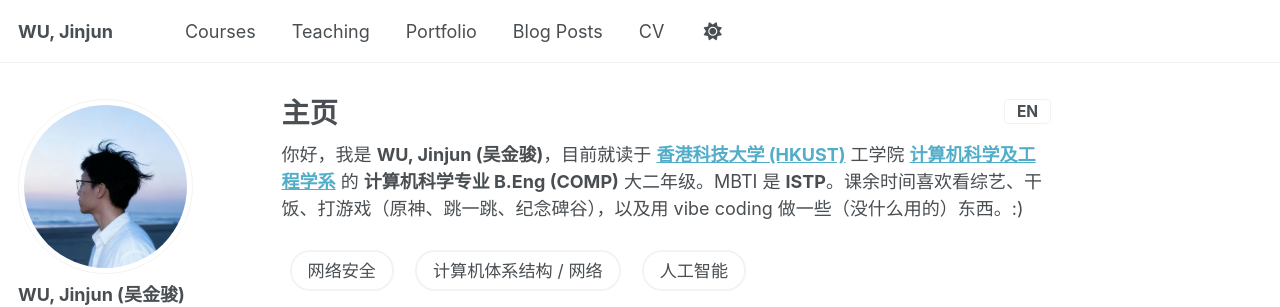
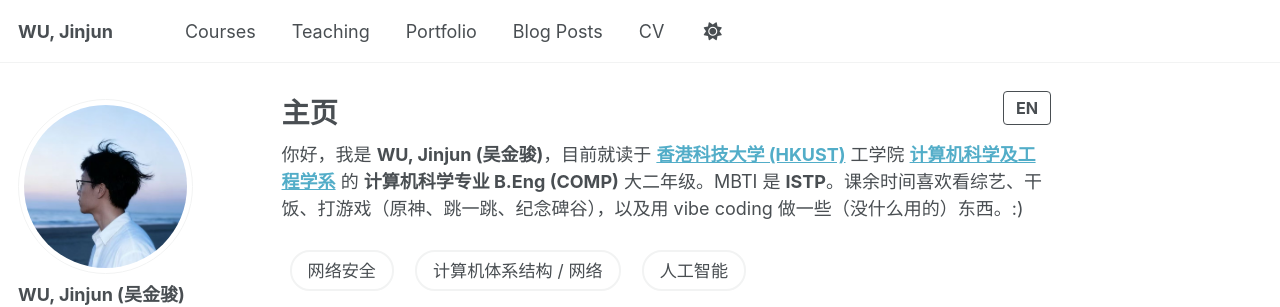
Before and after one commit to WuJinjun-cmd/WuJinjun-cmd.github.io, a Jekyll site: the page built from _pages/about-zh.md, in a window 1280 px wide. Shown: the top 307 px of the page. Built offline with Jekyll 4.4.1, drawn with Linux system fonts in a browser that asks for light colours; a style sheet for code colours, icons or effects is not loaded.

Commit message:
Fix title for WeChat sharing, update language toggle border color

```diff
--- a/_pages/about-zh.md
+++ b/_pages/about-zh.md
@@ -1,9 +1,10 @@
 ---
 permalink: /zh/
-title: '主页 <a href="/" style="float:right; font-size:0.55em; font-weight:bold; border:1.5px solid var(--global-border-color,#ccc); border-radius:4px; padding:4px 12px; color:var(--global-text-color,#333); text-decoration:none;">EN</a>'
+title: "主页"
 author_profile: true
 ---
 
+<div style="float:right; margin-top:-2.8em; margin-bottom:0.5em;"><a href="/" style="display:inline-block; border:1.5px solid var(--global-text-color,#333); border-radius:4px; padding:4px 12px; font-weight:bold; font-size:0.9em; color:var(--global-text-color,#333); text-decoration:none;">EN</a></div>
 
 你好，我是 **WU, Jinjun (吴金骏)**，目前就读于 **[香港科技大学 (HKUST)](https://hkust.edu.hk/)** 工学院 **[计算机科学及工程学系](https://cse.hkust.edu.hk/)** 的 **计算机科学专业 B.Eng (COMP)** 大二年级。MBTI 是 **ISTP**。课余时间喜欢看综艺、干饭、打游戏（原神、跳一跳、纪念碑谷），以及用 vibe coding 做一些（没什么用的）东西。:)
 
```
Also changed, not shown: _pages/about.md (+2 -1 lines).
